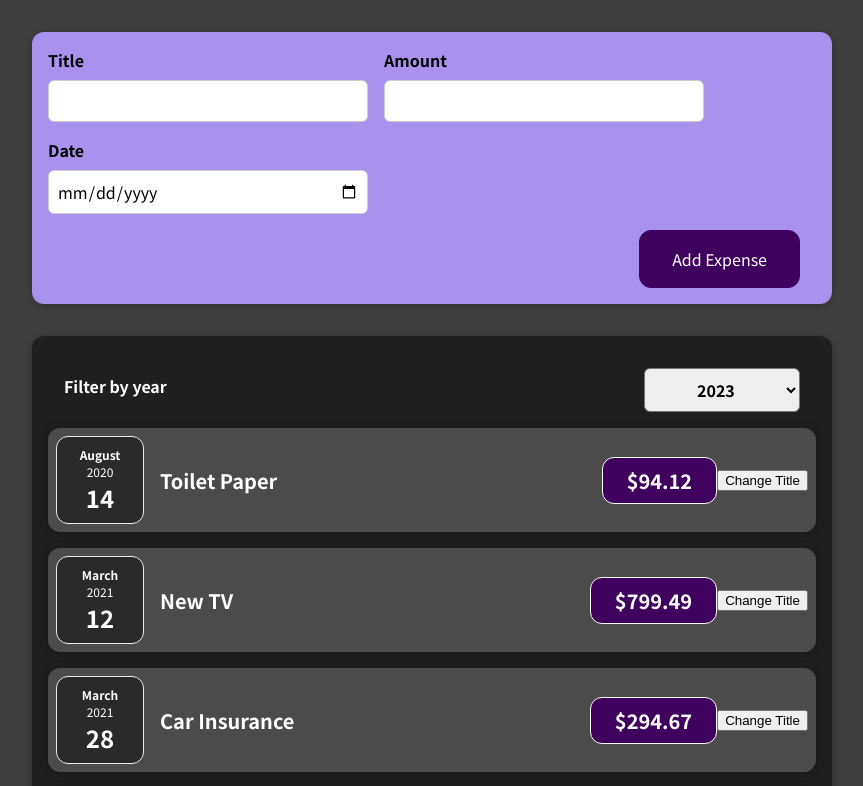
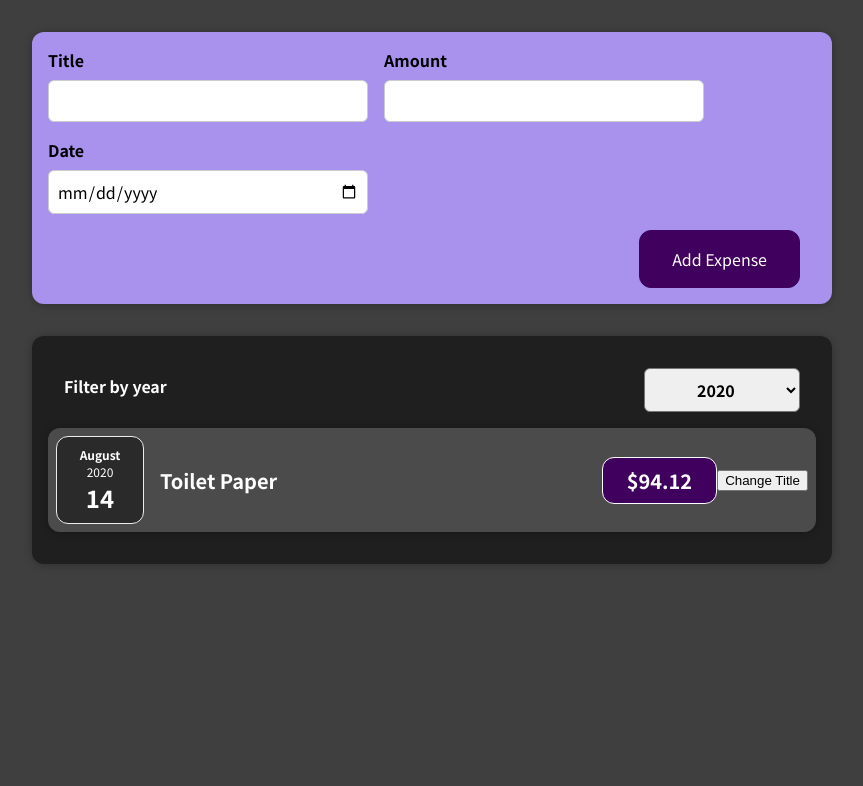
Before and after one commit to rudsa/01-starting-setup, a React (Create React App) app: page / in a window 1280 px wide. Shown: the top 786 px of the page, without its empty margins (208-1071 px from the left). Built offline with nearby package versions, Linux system fonts and the light colour scheme.

Commit message:
filterExpenses

```diff
--- a/src/App.js
+++ b/src/App.js
@@ -26,27 +26,14 @@ const App = () => {
     },
   ];
 
-  const [filteredExpensesData, setfilteredExpensesData] = useState(expenses);
-
   const addExpenseHandler = (expense) => {
     console.log(expense);
-  };
-
-  const filterExpenseHandler = (filteredExpenseDate) => {
-    setfilteredExpensesData(
-      expenses.filter((filterData) => {
-        return filterData.date.getFullYear() === Number(filteredExpenseDate);
-      })
-    );
   };
 
   return (
     <div>
       <NewExpense onAddExpense={addExpenseHandler} />
-      <Expenses
-        items={filteredExpensesData}
-        onFilterExpense={filterExpenseHandler}
-      />
+      <Expenses items={expenses} />
     </div>
   );
 };
--- a/src/components/Expenses/Expenses.js
+++ b/src/components/Expenses/Expenses.js
@@ -1,18 +1,30 @@
-import React from "react";
+import React, { useState } from "react";
 import ExpensesFilter from "./ExpensesFilter";
 import Card from "../UI/Card";
 import ExpenseItem from "./ExpenseItem";
 import "./Expenses.css";
 
 const Expenses = (props) => {
-  const filterExpensesDataHandler = (filteredExpenseData) => {
-    props.onFilterExpense(filteredExpenseData);
+  const [filteredYear, setFilteredYear] = useState("2020");
+
+  const filterChangeHandler = (selectedYear) => {
+    console.log(typeof selectedYear);
+    setFilteredYear(selectedYear);
   };
 
+  const filterExpensesData = props.items.filter((item) => {
+    console.log("dataCheck :>> ", typeof item.date.getFullYear());
+    return String(item.date.getFullYear()) === filteredYear;
+  });
+
   return (
+    <div>
       <Card className="expenses">
-      <ExpensesFilter onFilterExpenseData={filterExpensesDataHandler} />
-      {props.items.map((item) => {
+        <ExpensesFilter
+          onChangeFilter={filterChangeHandler}
+          selected={filteredYear}
+        />
+        {filterExpensesData.map((item) => {
           return (
             <ExpenseItem
               title={item.title}
@@ -23,6 +35,7 @@ const Expenses = (props) => {
           );
         })}
       </Card>
+    </div>
   );
 };
 
--- a/src/components/Expenses/ExpensesFilter.js
+++ b/src/components/Expenses/ExpensesFilter.js
@@ -3,15 +3,15 @@ import React from "react";
 import "./ExpensesFilter.css";
 
 const ExpensesFilter = (props) => {
-  const changeExpensesFilterHandler = (event) => {
-    props.onFilterExpenseData(event.target.value);
+  const dropDownChangeHandler = (event) => {
+    props.onChangeFilter(event.target.value);
   };
 
   return (
     <div className="expenses-filter">
       <div className="expenses-filter__control">
         <label>Filter by year</label>
-        <select onChange={changeExpensesFilterHandler}>
+        <select value={props.selected} onChange={dropDownChangeHandler}>
           <option value="2023">2023</option>
           <option value="2022">2022</option>
           <option value="2021">2021</option>
```
Lines whose indentation alone changed are shown as unchanged.
